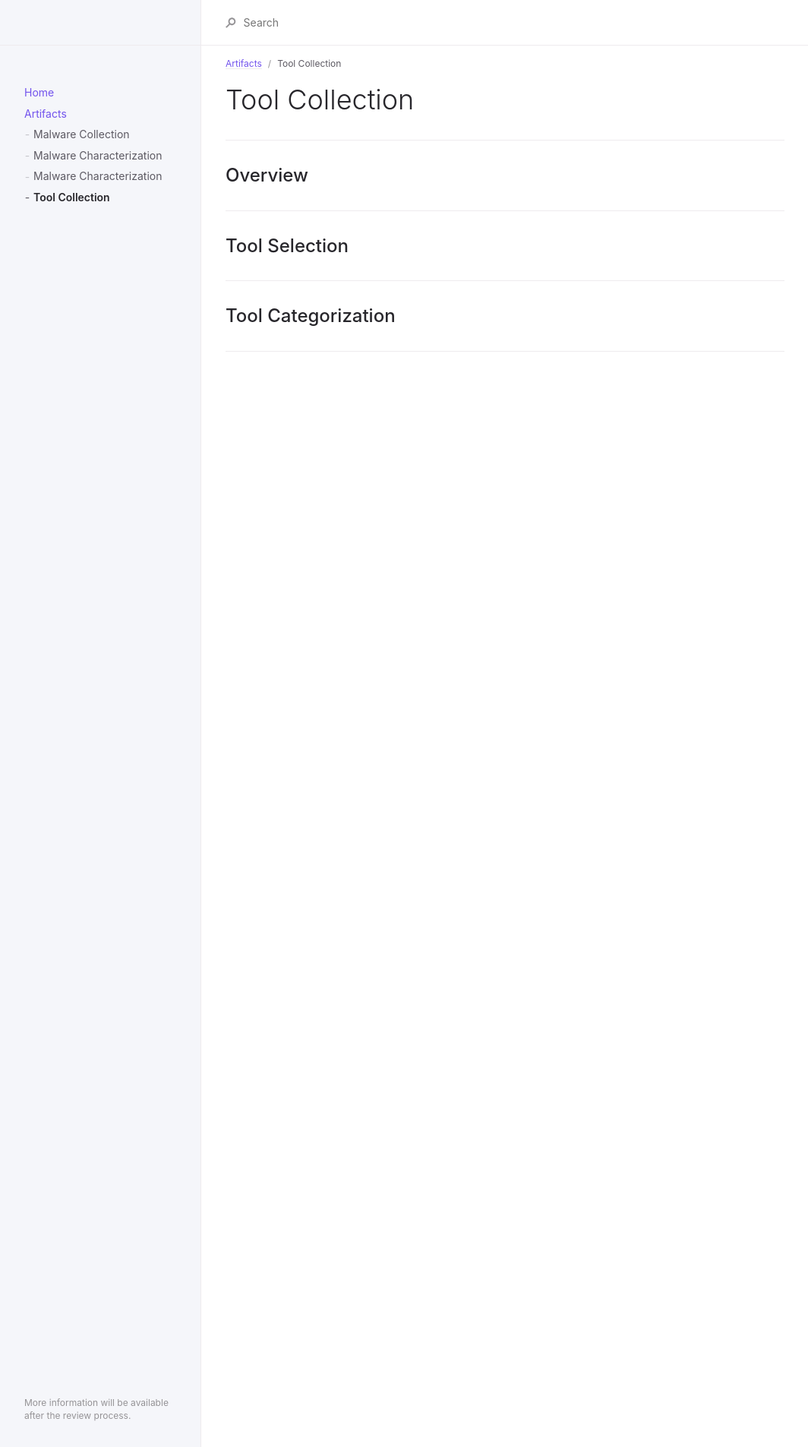
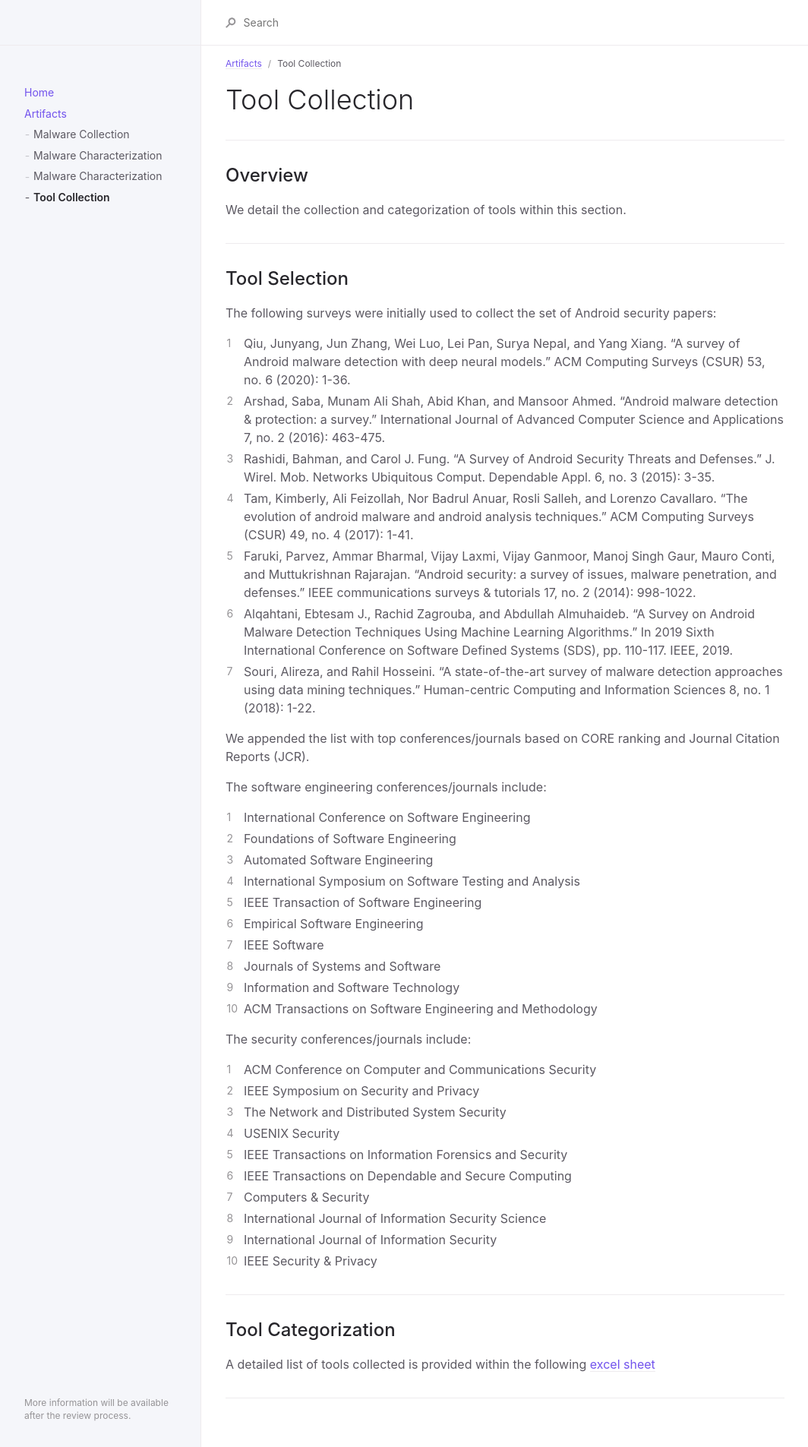
Before and after one commit to hello-from-anon-researcher/hello-from-anon-researcher.github.io, a Jekyll site: the page built from docs/toolcollection/toolcollection.md, in a window 1280 px wide. Shown: the whole page at 76% size, without its empty margins (107-1171 px from the left). Built offline with Jekyll 4.4.1, drawn with Linux system fonts in a browser that asks for light colours.

Commit message:
update website

```diff
--- a/docs/toolcollection/toolcollection.md
+++ b/docs/toolcollection/toolcollection.md
@@ -10,12 +10,55 @@ parent: Artifacts
 ---
 
 ## Overview
+
+We detail the collection and categorization of tools within this section.
+
 ---
 
 ## Tool Selection
+
+The following surveys were initially used to collect the set of Android security papers:
+
+1. Qiu, Junyang, Jun Zhang, Wei Luo, Lei Pan, Surya Nepal, and Yang Xiang. "A survey of Android malware detection with deep neural models." ACM Computing Surveys (CSUR) 53, no. 6 (2020): 1-36.
+2. Arshad, Saba, Munam Ali Shah, Abid Khan, and Mansoor Ahmed. "Android malware detection & protection: a survey." International Journal of Advanced Computer Science and Applications 7, no. 2 (2016): 463-475.
+3. Rashidi, Bahman, and Carol J. Fung. "A Survey of Android Security Threats and Defenses." J. Wirel. Mob. Networks Ubiquitous Comput. Dependable Appl. 6, no. 3 (2015): 3-35.
+4. Tam, Kimberly, Ali Feizollah, Nor Badrul Anuar, Rosli Salleh, and Lorenzo Cavallaro. "The evolution of android malware and android analysis techniques." ACM Computing Surveys (CSUR) 49, no. 4 (2017): 1-41.
+5. Faruki, Parvez, Ammar Bharmal, Vijay Laxmi, Vijay Ganmoor, Manoj Singh Gaur, Mauro Conti, and Muttukrishnan Rajarajan. "Android security: a survey of issues, malware penetration, and defenses." IEEE communications surveys & tutorials 17, no. 2 (2014): 998-1022.
+6. Alqahtani, Ebtesam J., Rachid Zagrouba, and Abdullah Almuhaideb. "A Survey on Android Malware Detection Techniques Using Machine Learning Algorithms." In 2019 Sixth International Conference on Software Defined Systems (SDS), pp. 110-117. IEEE, 2019.
+7. Souri, Alireza, and Rahil Hosseini. "A state-of-the-art survey of malware detection approaches using data mining techniques." Human-centric Computing and Information Sciences 8, no. 1 (2018): 1-22.
+
+We appended the list with top conferences/journals based on CORE ranking and Journal Citation Reports (JCR).
+
+The software engineering conferences/journals include:
+
+1. International Conference on Software Engineering
+2. Foundations of Software Engineering
+3. Automated Software Engineering
+4. International Symposium on Software Testing and Analysis
+5. IEEE Transaction of Software Engineering
+6. Empirical Software Engineering
+7. IEEE Software
+8. Journals of Systems and Software
+9. Information and Software Technology
+10. ACM Transactions on Software Engineering and Methodology
+
+The security conferences/journals include:
+
+1. ACM Conference on Computer and Communications Security
+2. IEEE Symposium on Security and Privacy
+3. The Network and Distributed System Security
+4. USENIX Security
+5. IEEE Transactions on Information Forensics and Security
+6. IEEE Transactions on Dependable and Secure Computing
+7. Computers & Security
+8. International Journal of Information Security Science
+9. International Journal of Information Security
+10. IEEE Security & Privacy
 
 ---
 
 ## Tool Categorization
 
+A detailed list of tools collected is provided within the following [excel sheet](../../../assets/data/excelsheets/MalwareCollectionStatistics.xlsx)
+
 ---
```
Also changed, not shown: docs/malwarecharacterization/malwarecharacterization.md (+0 -3 lines).
